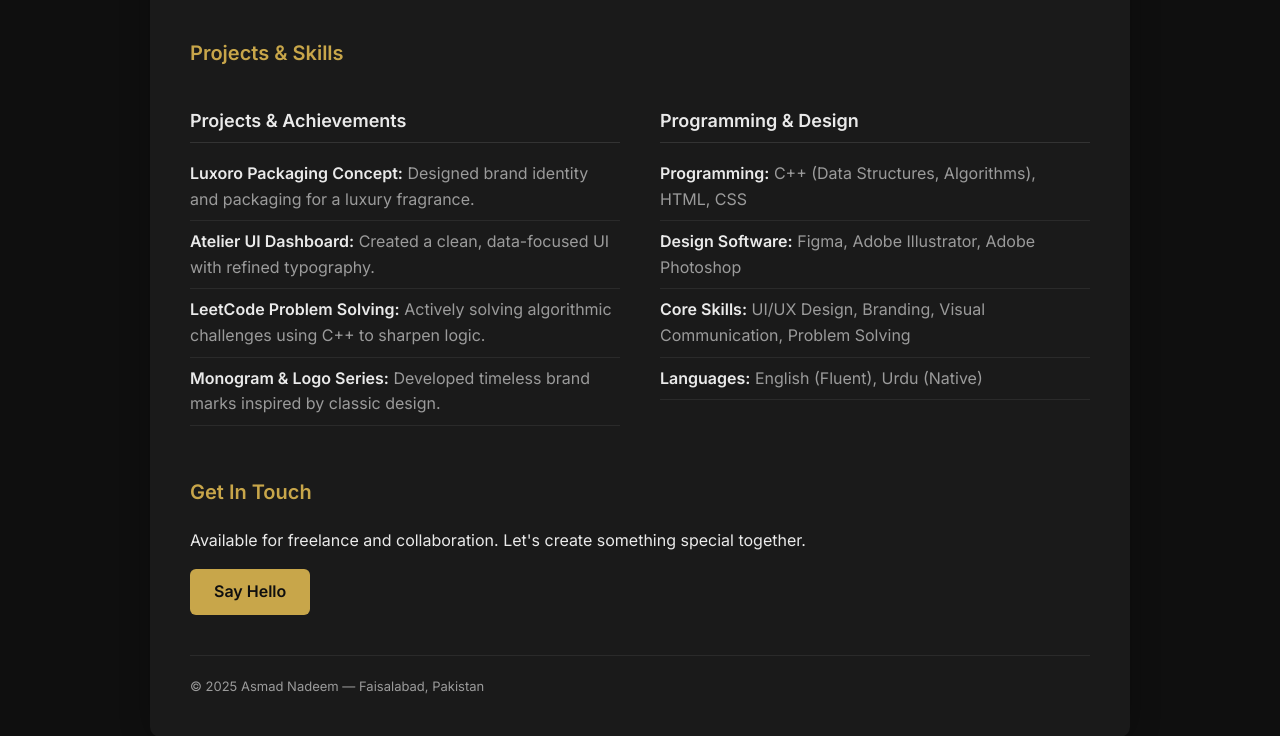
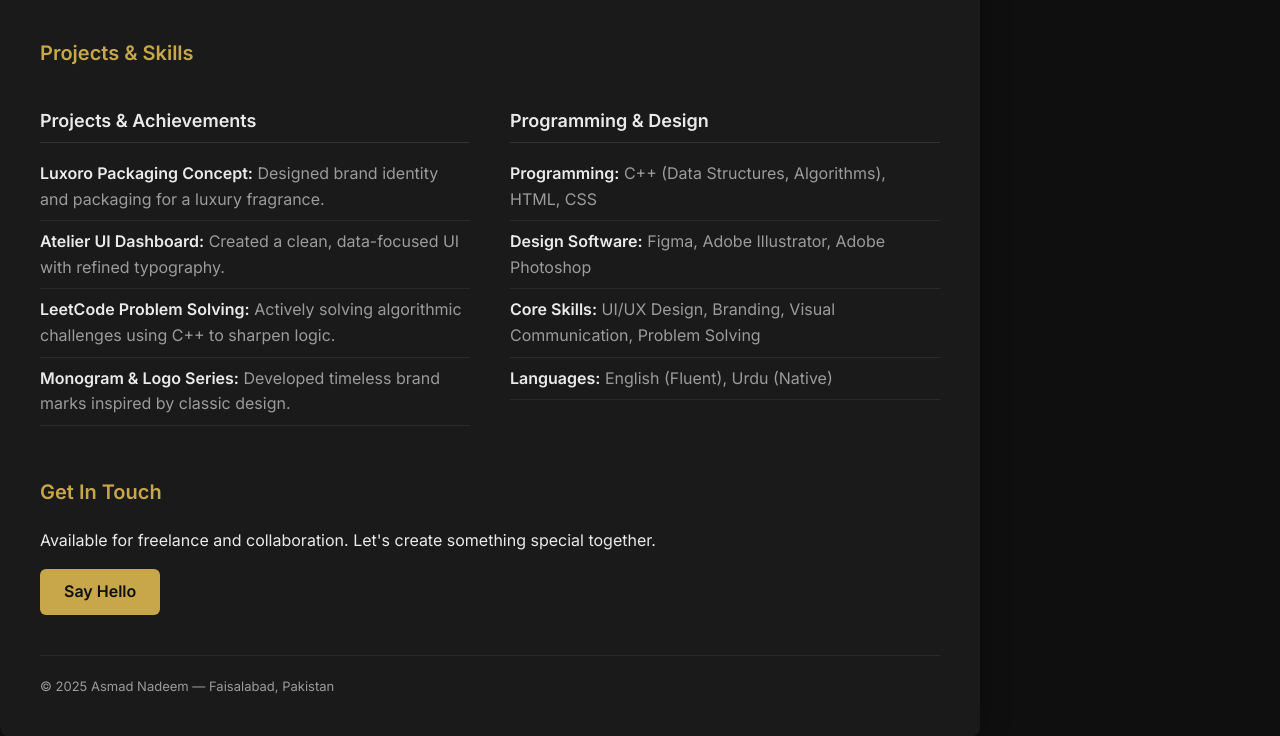
Before and after one commit to asmadnadeem/my-portfolio, a plain HTML site: page index.html in a window 1280 px wide. Shown: the part 232-968 px from the top of the page. Drawn offline with Linux system fonts and the light colour scheme.

Commit message:
Add inline styles for layout and text alignment
Added inline styles for container and body text alignment.

```diff
--- a/index.html
+++ b/index.html
@@ -7,6 +7,19 @@
     <title>Asmad Nadeem — Portfolio</title>
     <link href="https://fonts.googleapis.com/css2?family=Inter:wght@400;600&display=swap" rel="stylesheet">
     <link rel="stylesheet" href="style.css">
+
+    <style>
+        .container {
+            margin-left: 0;
+            margin-right: auto; /* Pushes the container to the left */
+        }
+
+        /* This ensures all text defaults to left-align,
+           overriding any 'text-align: center' in style.css */
+        body {
+            text-align: left;
+        }
+    </style>
 </head>
 
 <body>
```
